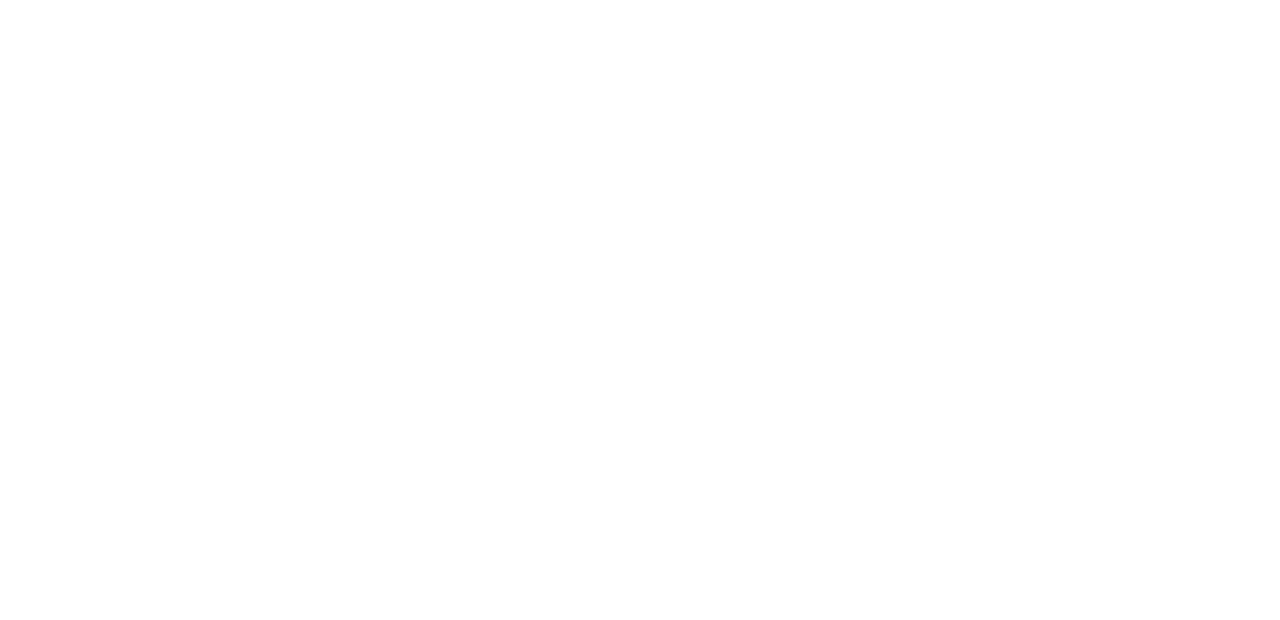
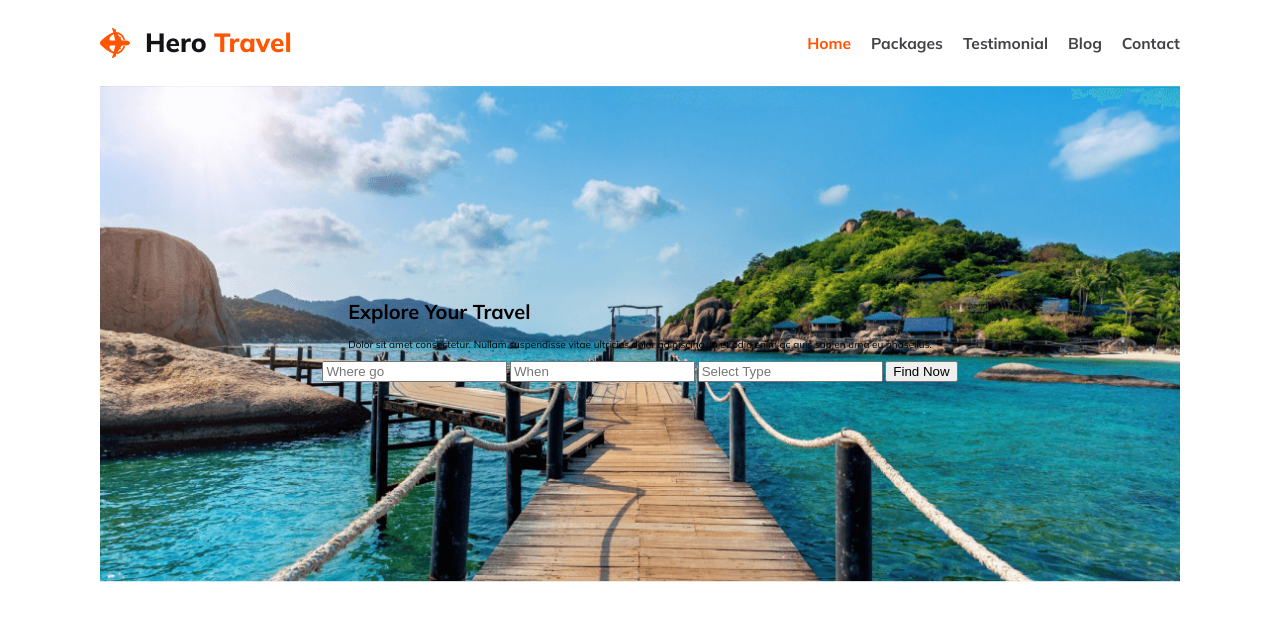
Before and after one commit to m-im-ha/B9A2-Hero-Travel-main, a plain HTML site: page index.html in a window 1280 px wide. Drawn offline with Linux system fonts and the light colour scheme.

Commit message:
edit navbar

```diff
--- a/index.html
+++ b/index.html
@@ -7,6 +7,32 @@
     <title>Hero Travel</title>
 </head>
 <body>
-
+    <nav class="nav_container">
+        <div class="nav_main_icon">
+            <img src="./Images/Group 40071 (2).png" alt="nav icon">
+            <h3>Hero <span>Travel</span></h3>
+        </div>
+        <ul class="nav_sub_icon">
+            <li>Home</li>
+            <li>Packages</li>
+            <li>Testimonial</li>
+            <li>Blog</li>
+            <li>Contact</li>
+        </ul>
+    </nav>
+    <header class="hero_container">
+        <div class="hero_content">
+            <h1>Explore Your Travel</h1>
+            <p>Dolor sit amet consectetur. Nullam suspendisse vitae ultricies dolor adipiscing. In et odio enim ac quis sapien urna eu phasellus.</p>
+        </div>
+        <div class="input_fields">
+            <input type="text" placeholder="Where go">
+            <input type="text" placeholder="When">
+            <input type="text" placeholder="Select Type">
+            <button>Find Now</button>
+        </div>
+    </header>
+    <main></main>
+    <footer></footer>
 </body>
 </html>
--- a/styles.css
+++ b/styles.css
@@ -0,0 +1,98 @@
+@import url('https://fonts.googleapis.com/css2?family=Mulish:ital,wght@0,200..1000;1,200..1000&display=swap');
+
+:root {
+    /* color */
+
+    /* type scale */
+    --base-size: 1.2rem;
+    --scale: 1.3;
+    --h1: calc(var(--h2) * var(--scale));
+    --h2: calc(var(--h3) * var(--scale));
+    --h3: calc(var(--h4) * var(--scale));
+    --h4: calc(var(--h5) * var(--scale));
+    --h5: calc(var(--h6) * var(--scale));
+    --h6: var(--base-size);
+    --small: calc(var(--base-size) / var(--scale));
+  }
+
+  *,
+  *::before,
+  *::after {
+    box-sizing: border-box;
+  }
+
+  html {
+    box-sizing: inherit;
+    font-size: 62.5%;
+  }
+
+body{
+    padding: 0 10rem;
+    margin: 0;
+    font-family: "Mulish", sans-serif;
+}
+
+/* nav */
+
+.nav_container{
+    display: flex;
+    justify-content: space-between;
+    align-items: center;
+}
+
+.nav_main_icon{
+    display: flex;
+    justify-content: center;
+    align-items: center;
+    gap: 1.5rem;
+}
+
+.nav_main_icon h3{
+    font-size: var(--h3);
+    font-weight: 800;
+    color: rgb(19, 19, 24);
+    cursor: pointer;
+}
+
+.nav_main_icon h3 span{
+    color: rgb(255, 84, 0);
+}
+
+.nav_main_icon img{
+    width: 3rem;
+    height: 3rem;
+}
+
+.nav_sub_icon{
+    list-style-type: none;
+    display: flex;
+    justify-content: center;
+    align-items: center;
+    gap: 2rem;
+}
+
+.nav_sub_icon li{
+    font-size: var(--h5);
+    font-weight: 700;
+    color: rgb(66, 66, 71);
+    cursor: pointer;
+}
+
+.nav_sub_icon li:first-child{
+    color: rgb(255, 84, 0);
+}
+
+/* hero part */
+
+.hero_container{
+    display: flex;
+    justify-content: center;
+    align-items: center;
+    flex-direction: column;
+    padding: 20rem 0;
+    background-image: url("./Images/Group 13 (1) (1).png");
+    background-position: center;
+    background-size: cover;
+    background-repeat: no-repeat;
+    background-blend-mode: overlay;
+}
```
Also changed, not shown: 1 other file.
